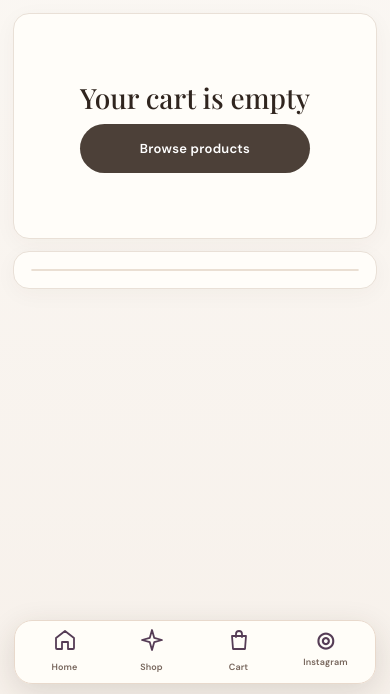
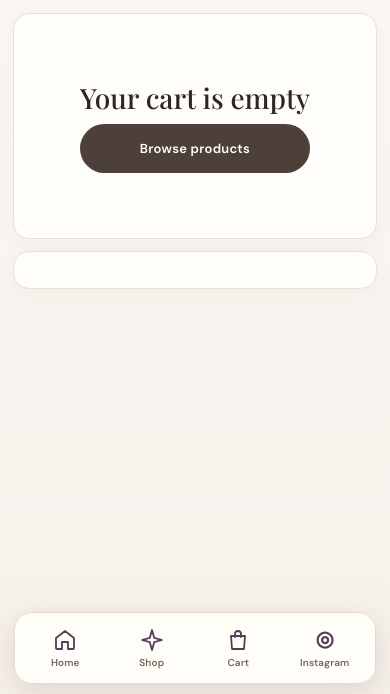
Before and after one commit to sjaiswal210-beep/gratitude-candles, a plain HTML site: page cart.html in a window 390 px wide. Shown: the part 150-844 px from the top of the page. Drawn offline with nearby package versions, Linux system fonts and the light colour scheme; a web font is replaced by a local one.

Commit message:
Fix cart summary nesting and align mobile nav styling

```diff
--- a/styles.css
+++ b/styles.css
@@ -271,3 +271,15 @@ img{max-width:100%}
 .checkout-page{padding-bottom:76px}
 .checkout-page .mobile-nav{display:flex}
 @media(min-width:761px){.checkout-page{padding-bottom:0}.checkout-page .mobile-nav{display:none}}
+
+
+/* Cart page fixes: one summary surface and the current storefront navigation */
+.cart-summary{background:transparent!important;border:0!important;border-radius:0!important;box-shadow:none!important;padding:0!important;margin:0!important}
+.cart-summary-panel{padding:22px!important}
+.cart-page .mobile-nav{left:14px;right:14px;bottom:calc(10px + env(safe-area-inset-bottom));height:72px;border:1px solid #e8d9cc;border-radius:18px;background:#fffdf9f2;backdrop-filter:blur(18px);box-shadow:0 8px 30px #39291e24;padding:9px 7px;justify-content:space-around;align-items:center}
+.cart-page .mobile-nav a{flex:1;min-width:0;min-height:48px;display:flex;flex-direction:column;align-items:center;justify-content:center;gap:4px;color:#77665c;text-decoration:none;font-size:10px;font-weight:600;position:relative}
+.cart-page .mobile-nav a span{display:grid;place-items:center;font-size:21px;line-height:1.15;color:#553c55}
+.cart-page .mobile-nav a span svg{width:24px;height:24px;fill:none;stroke:currentColor;stroke-width:1.8;stroke-linecap:round;stroke-linejoin:round}
+.cart-page .mobile-nav b{position:absolute;top:0;left:calc(50% + 8px);background:#e78d72;color:#fff;border-radius:20px;padding:1px 5px;font-size:9px}
+.cart-page .mobile-nav b[hidden]{display:none!important}
+@media(max-width:760px){.cart-summary-panel{padding:18px!important}.cart-main{padding-bottom:112px!important}.cart-page .mobile-nav{height:72px}}
```
